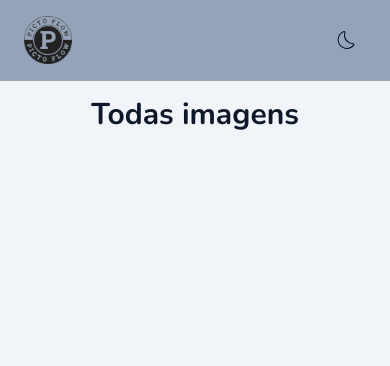
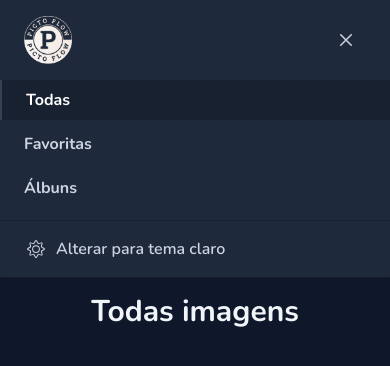
Before and after one commit to matheusribas/gallery, a React (Vite) app: page / in a window 390 px wide. Both pictures are taken after a click on the button "Expandir menu". Shown: the top 366 px of the page. Built offline with nearby package versions, Linux system fonts and the light colour scheme.

Commit message:
feat: responsive menu creation

```diff
--- a/src/components/ButtonTheme.tsx
+++ b/src/components/ButtonTheme.tsx
@@ -11,7 +11,7 @@ export function ButtonTheme() {
 
   return (
     <button
-      className="border-none dark:hover:bg-slate-700 hover:bg-slate-200 rounded-full p-2 transition duration-200 hover:-translate-y-1"
+      className="hidden sm:block border-none dark:hover:bg-slate-700 hover:bg-slate-300/40 hover:text-slate-50 rounded-md p-2 transition duration-200 hover:-translate-y-1"
       title={theme === 'light' ? "Mudar para tema escuro" : "Mudar para tema claro"}
       onClick={handleChangeTheme}
     >
--- a/src/components/Header.tsx
+++ b/src/components/Header.tsx
@@ -1,17 +1,31 @@
+import { useState } from 'react'
 import { Link } from 'react-router-dom'
-import logoLight from '../assets/logotipo-preta.png'
-import logoDark from '../assets/logotipo-branca.png'
+import { IoCloseOutline } from 'react-icons/io5'
+import { RiMenuLine } from 'react-icons/ri'
+
 import { ButtonTheme } from "./ButtonTheme"
 import { MenuNavigate } from './MenuNavigate'
 import { useTheme } from '../hooks/useTheme'
+import { MenuNavigateMobile } from './MenuNavigateMobile'
+
+import logoLight from '../assets/logotipo-preta.png'
+import logoDark from '../assets/logotipo-branca.png'
 
 export function Header() {
   const { theme } = useTheme()
+  const [openMenuMobile, setOpenMenuMobile] = useState(false)
+
+  function handleCloseMenuMobile() {
+    setOpenMenuMobile(false)
+  }
+
+  function handleToggleMenuMobile() {
+    setOpenMenuMobile(prev => !prev)
+  }
 
   return (
-    <>
-      <header className="px-6 h-20 bg-slate-400 text-slate-950 dark:bg-slate-800 dark:text-slate-50 shadow-sm">
-        <div className="w-full h-full max-w-[90rem] flex items-center justify-between mx-auto">
+    <header className="bg-slate-400 text-slate-950 dark:bg-slate-800 dark:text-slate-50 shadow-sm border-b dark:border-black/30 border-black/10 mb-4">
+      <div className="w-full h-20 px-6 max-w-[90rem] flex items-center justify-between mx-auto">
         <Link to='/' className="flex flex-shrink-0 items-center">
           <img
             className="h-12 w-auto"
@@ -21,9 +35,18 @@ export function Header() {
         </Link>
         <MenuNavigate />
         <ButtonTheme />
+        <button
+          className="block sm:hidden border-none dark:hover:bg-slate-700 hover:bg-slate-200 dark:text-slate-300 text-slate-700 rounded-md p-2 transition duration-200 hover:-translate-y-1"
+          title={!openMenuMobile ? "Expandir menu" : "Diminuir menu"}
+          onClick={handleToggleMenuMobile}
+        >
+          {!openMenuMobile ? <RiMenuLine size={24} /> : <IoCloseOutline size={24} />}
+        </button>
       </div>
+      <MenuNavigateMobile
+        isOpen={openMenuMobile}
+        onClose={handleCloseMenuMobile}
+      />
     </header>
-      <hr className="w-full dark:border-black/50 border-black/30 mb-4" />
-    </>
   )
 }
--- a/src/components/MenuNavigate.tsx
+++ b/src/components/MenuNavigate.tsx
@@ -1,10 +1,7 @@
 import { NavLink } from "react-router-dom";
+import { classNames } from "../utils/classNames";
 
 export function MenuNavigate() {
-
-  function classNames(...classes: string[]) {
-    return classes.filter(Boolean).join(' ')
-  }
 
   return (
     <nav className="hidden sm:block h-full">
--- /dev/null
+++ b/src/components/MenuNavigateMobile.tsx
@@ -0,0 +1,75 @@
+import { NavLink } from "react-router-dom"
+import { classNames } from "../utils/classNames"
+import { useTheme } from "../hooks/useTheme"
+import { CiDark, CiSun } from "react-icons/ci"
+
+interface PropsMenuNavigateMobile {
+  isOpen: boolean,
+  onClose: () => void
+}
+
+export function MenuNavigateMobile({ isOpen, onClose }: PropsMenuNavigateMobile) {
+  const { theme, onChangeTheme } = useTheme()
+
+  function handleChangeTheme() {
+    onChangeTheme(theme === 'light' ? 'dark' : 'light')
+  }
+
+  return isOpen && (
+    <div className="sm:hidden">
+      <nav className="pb-2">
+        <ul className="flex flex-col">
+          <NavLink
+            onClick={onClose}
+            to="/"
+            className={({ isActive }) => classNames(isActive
+              ? 'dark:bg-black/20 bg-slate-500/50 dark:border-b-slate-500 border-l-slate-700 border-x-2 dark:text-white text-slate-950'
+              : 'dark:text-slate-300 text-slate-700 dark:hover:text-white',
+              'px-6 py-2 mb-1 font-bold h-full flex items-center border-r-transparent'
+            )}
+          >
+            Todas
+          </NavLink>
+          <NavLink
+            onClick={onClose}
+            to="/favorites"
+            className={({ isActive }) => classNames(isActive
+              ? 'dark:bg-black/20 bg-slate-500/50 dark:border-b-slate-500 border-l-slate-700 border-x-2 dark:text-white text-slate-950'
+              : 'dark:text-slate-300 text-slate-700 dark:hover:text-white',
+              'px-6 py-2 mb-1 font-bold h-full flex items-center border-r-transparent'
+            )}
+          >
+            Favoritas
+          </NavLink>
+          <NavLink
+            onClick={onClose}
+            to="/albums"
+            className={({ isActive }) => classNames(isActive
+              ? 'dark:bg-black/20 bg-slate-500/50 dark:border-b-slate-500 border-l-slate-700 border-x-2 dark:text-white text-slate-950'
+              : 'dark:text-slate-300 text-slate-700 dark:hover:text-white',
+              'px-6 py-2 mb-1 font-bold h-full flex items-center border-r-transparent'
+            )}
+          >
+            Álbuns
+          </NavLink>
+        </ul>
+      </nav>
+      <div className="border-t border-t-black/20 py-2">
+        <button
+          className="border-none px-6 py-2 transition duration-200"
+          title={theme === 'light' ? "Mudar para tema escuro" : "Mudar para tema claro"}
+          onClick={handleChangeTheme}
+        >
+          {theme === 'light' ? (
+            <div className="flex items-center gap-2 text-slate-800 dark:text-slate-300 font-semibold">
+              <CiDark size={24} /> <span>Alterar para tema escuro</span>
+            </div>
+          ) :
+          <div className="flex items-center gap-2 text-slate-800 dark:text-slate-300 font-semibold">
+            <CiSun size={24} /> <span>Alterar para tema claro</span>
+          </div>}
+        </button>
+      </div>
+    </div>
+  )
+}
--- /dev/null
+++ b/src/utils/classNames.ts
@@ -0,0 +1,3 @@
+export function classNames(...classes: string[]) {
+  return classes.filter(Boolean).join(' ')
+}
```
Lines whose indentation alone changed are shown as unchanged.
